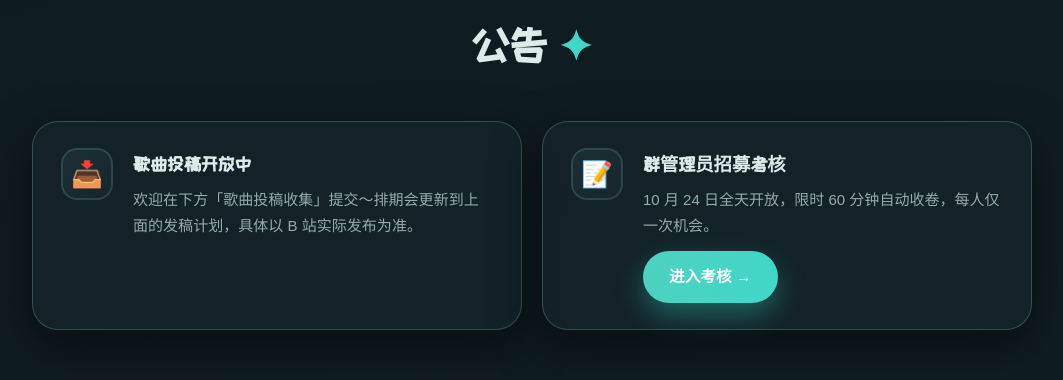
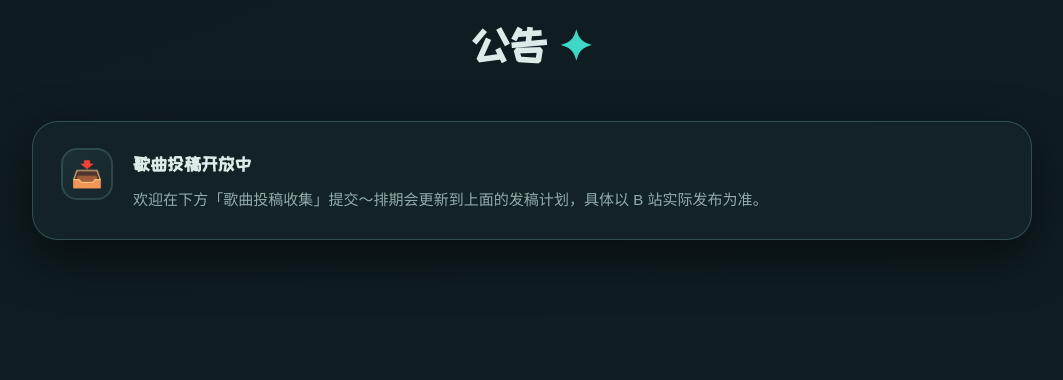
Before and after one commit to samlamp0619/firefly-site, a website: page index.html in a window 1280 px wide. Shown: the part 1500-1880 px from the top of the page, without its empty margins (108-1171 px from the left). Drawn offline with Linux system fonts and the light colour scheme; no server answers.

Commit message:
chore: 下掉群管考核入口；11 月排期补 11-01
1) 考核已结束（10-24 全天），把公告里的「群管理员招募考核」整块撤掉：
   连同「进入考核 →」按钮（href="exam.html"）一起删除。
   现在 index.html 里不再有任何指向 exam.html 的链接和文案。
   exam.html 本身和已收的答卷数据都保留，需要时仍可直接访问 / 用
   `拉取考核成绩.bat` 导出。

2) 26.11发稿计划.xlsx 更新了，新增一期：
     2026-11-01  我乘着风飞过来  洪辰/宁桓宇
   其余 6 期不变，11 月现在 7 期；全站共 102 期。

验证
- index.html：exam.html / 进入考核 / 群管理员招募 均为 False，公告卡剩 1 张
- 公告卡 auto-fit 自动铺满 1000px，排版正常
- 11 月 7 期：11-01 11-06 11-08 11-13 11-15 11-20 11-27
- schedule.js 条目数 102，语法通过

```diff
--- a/index.html
+++ b/index.html
@@ -151,15 +151,6 @@
             <div class="notice-body">
               <h3>歌曲投稿开放中</h3>
               <p>欢迎在下方「歌曲投稿收集」提交～排期会更新到上面的发稿计划，具体以 B 站实际发布为准。</p>
-            </div>
-          </article>
-
-          <article class="notice-card glass reveal">
-            <div class="notice-icon">📝</div>
-            <div class="notice-body">
-              <h3>群管理员招募考核</h3>
-              <p>10 月 24 日全天开放，限时 60 分钟自动收卷，每人仅一次机会。</p>
-              <a class="btn btn-primary exam-entry-btn" href="exam.html">进入考核 →</a>
             </div>
           </article>
         </div>
--- a/schedule.js
+++ b/schedule.js
@@ -134,6 +134,7 @@
     { date: "2026-10-30", song: "秋凉", singer: "花烬_Phoenix/Kascout/星尘", submitter: "", link: "" },
 
     /* ---------- 2026.11 ---------- */
+    { date: "2026-11-01", song: "我乘着风飞过来", singer: "洪辰/宁桓宇", submitter: "", link: "" },
     { date: "2026-11-06", song: "Da Capo", singer: "HOYO-MiX", submitter: "信我包卫萤的", link: "" },
     { date: "2026-11-08", song: "按下按钮02", singer: "", submitter: "", link: "" },
     { date: "2026-11-13", song: "我们俩", singer: "郭顶", submitter: "流萤622", link: "" },
```
